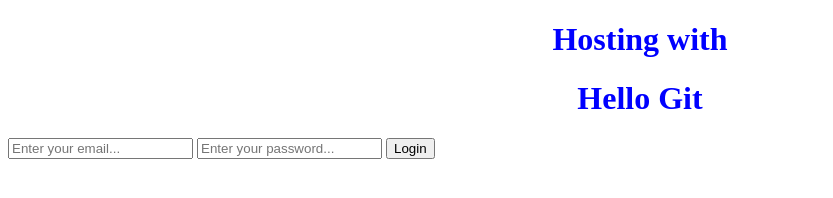
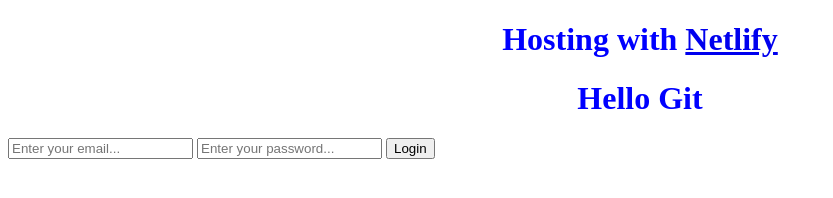
Before and after one commit to AiatSaied/Project, a plain HTML site: page index.html in a window 1280 px wide. Shown: the whole page, without its empty margins (0-833 px from the left). Drawn offline with Linux system fonts and the light colour scheme.

Commit message:
Added the title of a

```diff
--- a/index.html
+++ b/index.html
@@ -8,7 +8,7 @@
 </head>
 
 <body>
-    <h1>Hosting with <a href="https://www.netlify.com/"></a></h1>
+    <h1>Hosting with <a href="https://www.netlify.com/">Netlify</a></h1>
     <h1>Hello Git</h1>
     <form action="">
         <input type="text" placeholder="Enter your email...">
```
